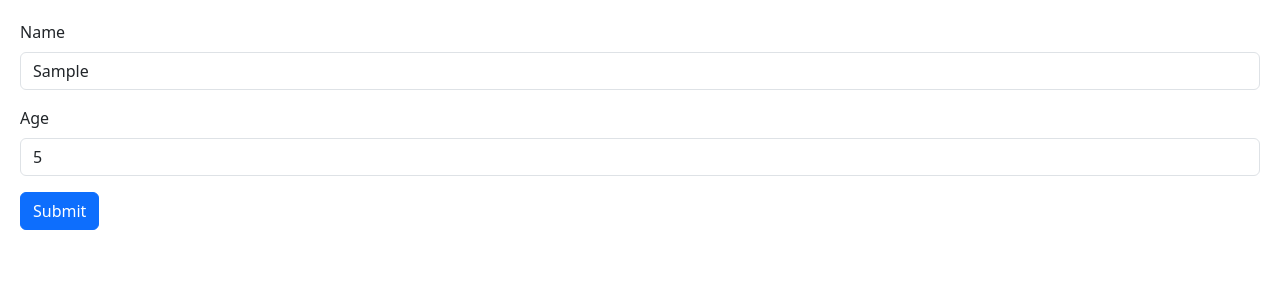
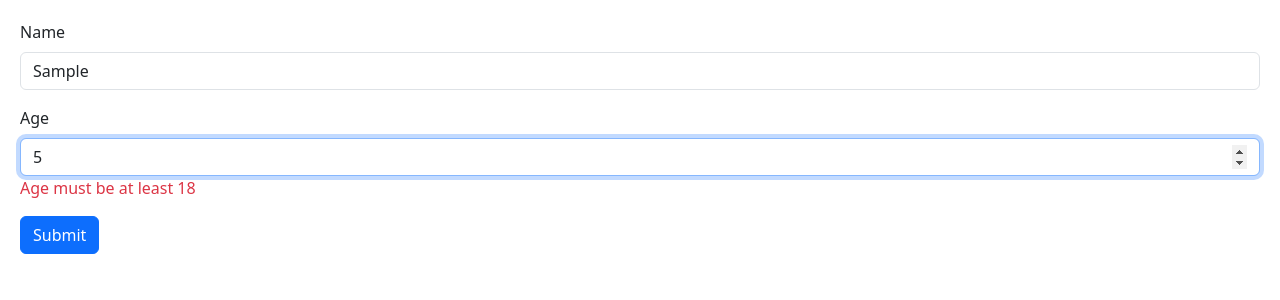
Before and after one commit to SasmithaHiram/React-Journey, a React (Vite) app: page / in a window 1280 px wide. Both pictures are taken after typing "Sample", "5" into the empty fields and a click on the button "Submit". Shown: the top 300 px of the page. Built offline with nearby package versions, Linux system fonts and the light colour scheme.

Commit message:
Schema-Based Validation With Zod

```diff
--- a/package.json
+++ b/package.json
@@ -10,6 +10,7 @@
     "preview": "vite preview"
   },
   "dependencies": {
+    "@hookform/resolvers": "^5.0.1",
     "@types/styled-components": "^5.1.34",
     "bootstrap": "^5.3.6",
     "immer": "^9.0.19",
@@ -17,7 +18,8 @@
     "react-dom": "^19.1.0",
     "react-hook-form": "^7.56.3",
     "react-icons": "^5.5.0",
-    "styled-components": "^6.1.18"
+    "styled-components": "^6.1.18",
+    "zod": "^3.24.4"
   },
   "devDependencies": {
     "@eslint/js": "^9.25.0",
--- a/src/components/Form.tsx
+++ b/src/components/Form.tsx
@@ -1,16 +1,22 @@
 import { useForm, type FieldValues } from "react-hook-form";
+import { z } from "zod";
+import { zodResolver } from "@hookform/resolvers/zod";
 
-interface FormData {
-  name: string;
-  age: number;
-}
+const schema = z.object({
+  name: z.string().min(3, { message: "Name must be at least 3 characters." }),
+  age: z
+    .number({ invalid_type_error: "Age field is required." })
+    .min(18, { message: "Age must be at least 18" }),
+});
+
+type FormData = z.infer<typeof schema>;
 
 const Form = () => {
   const {
     register,
     handleSubmit,
     formState: { errors },
-  } = useForm<FormData>();
+  } = useForm<FormData>({ resolver: zodResolver(schema) });
 
   const onSubmit = (data: FieldValues) => console.log(data);
 
@@ -22,17 +28,15 @@ const Form = () => {
         </label>
 
         <input
-          {...register("name", { required: true, minLength: 3 })}
+          {...register("name")}
           id="name"
           type="text"
           className="form-control"
         />
-        {errors.name?.type === "required" && (
+        {errors.name && (
           <p className="text-danger">The name field is required</p>
         )}
-        {errors.name?.type === "minLength" && (
-          <p>The name must be at least 3 characters.</p>
-        )}
+        {errors.name?.type === "minLength" && <p>{errors.name.message}</p>}
       </div>
 
       <div className="mb-3">
@@ -41,11 +45,12 @@ const Form = () => {
         </label>
 
         <input
-          {...register("age")}
+          {...register("age", { valueAsNumber: true })}
           id="age"
           type="number"
           className="form-control"
         />
+        {errors.age && <p className="text-danger">{errors.age.message}</p>}
       </div>
       <button className="btn btn-primary" type="submit">
         Submit
```
Also changed, not shown: 1 other file (tests, documents, lock files or other folders).
